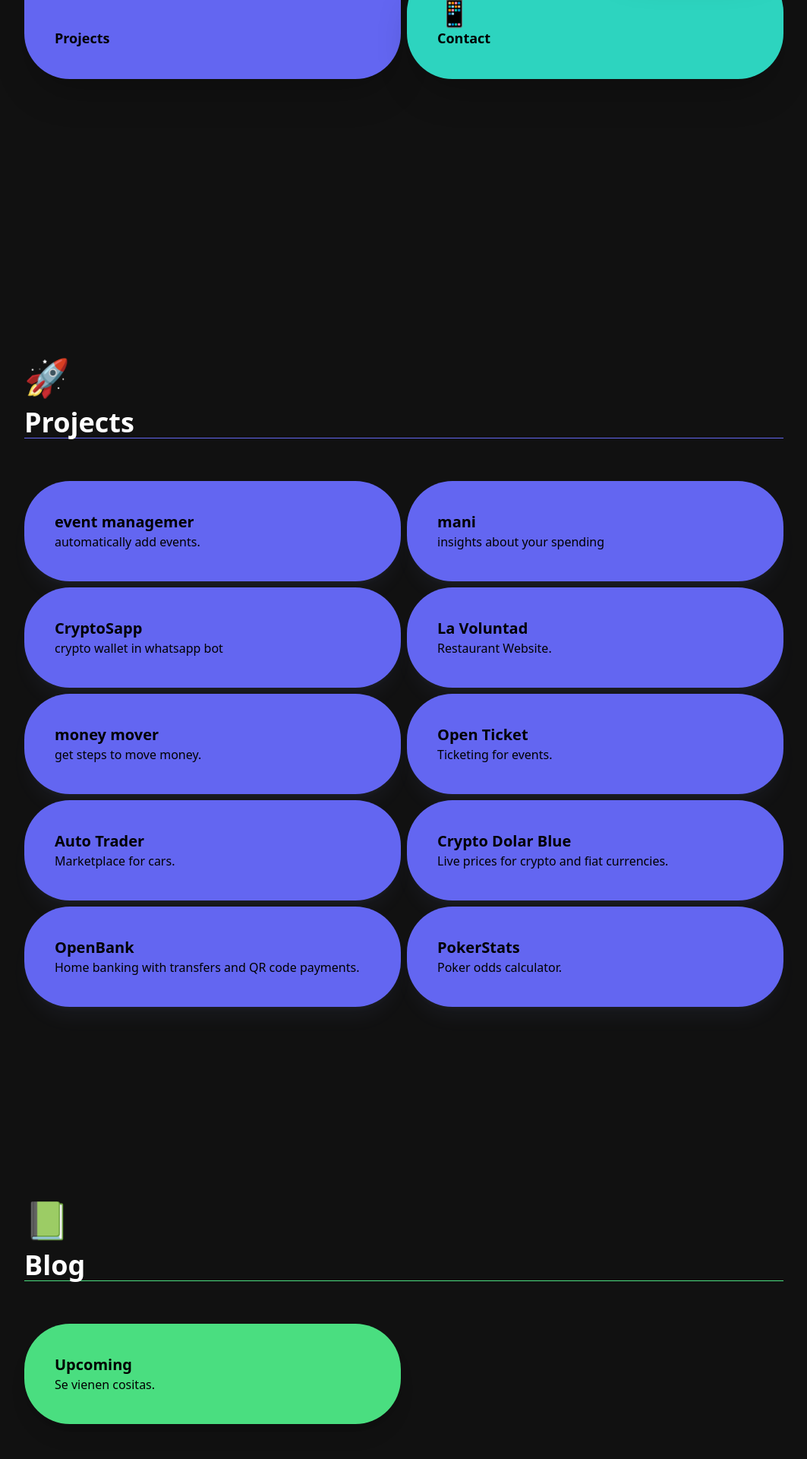
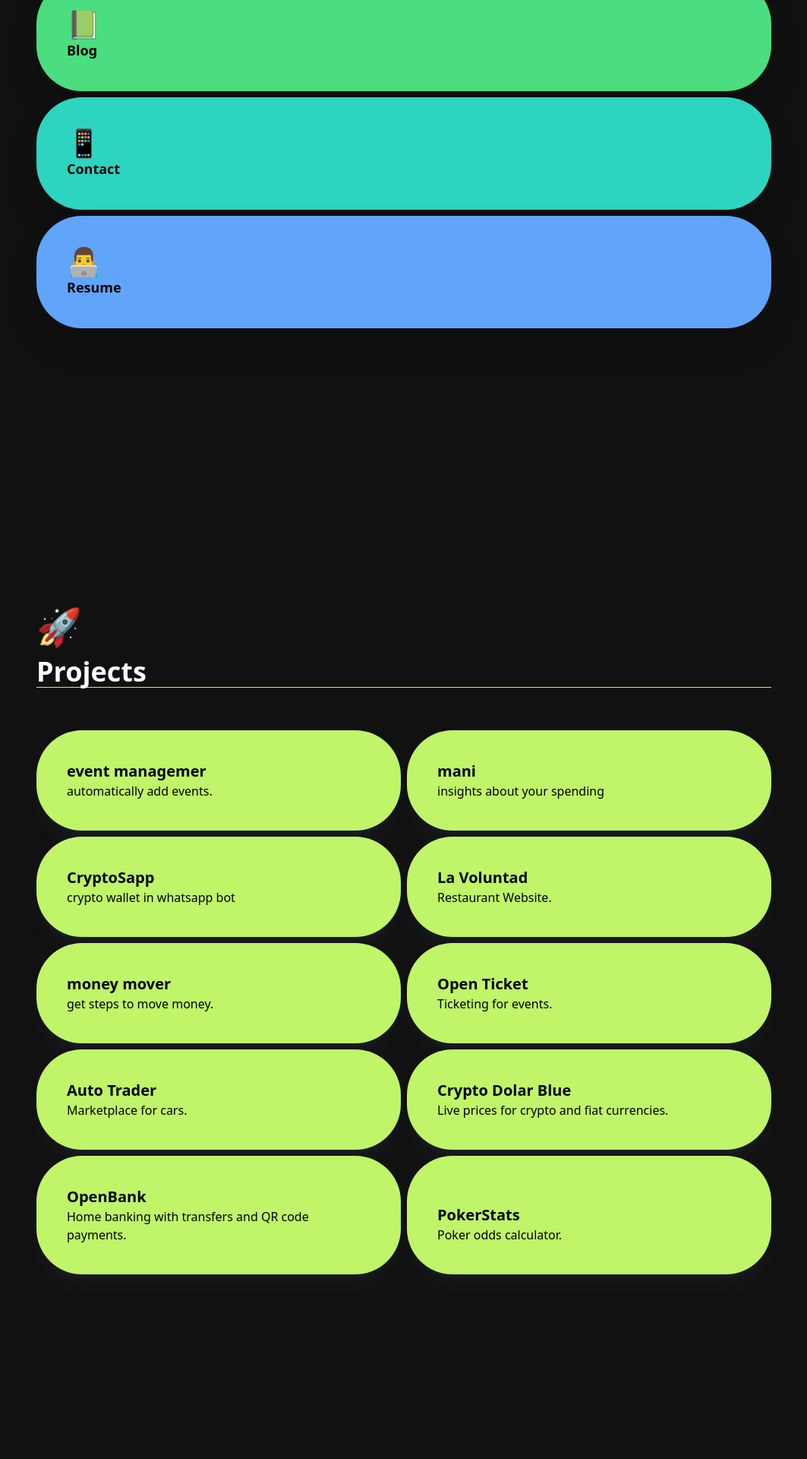
Before and after one commit to sebipap/my-blog, a Next.js app: page / in a window 1280 px wide. Shown: the part 500-2420 px from the top of the page at 76% size, without its empty margins (108-1171 px from the left). Built offline with nearby package versions, Linux system fonts and the light colour scheme.

Commit message:
Update styles and add padding to index page

```diff
--- a/components/sections.tsx
+++ b/components/sections.tsx
@@ -12,7 +12,7 @@ const Block = ({
   onClick?: () => void;
 }) => (
   <div
-    className={`${styles} rounded-[60px] p-10 flex flex-col-reverse transition-all hover:scale-95 hover:opacity-90 shadow-2xl`}
+    className={`${styles} sm:col-span-full rounded-[60px] p-10 flex flex-col-reverse transition-all hover:scale-95 hover:opacity-90 shadow-2xl `}
     onClick={onClick}
   >
     <p className={`font-semibold text-lg`}>{children}</p>
@@ -24,9 +24,9 @@ const sections = [
   {
     text: "Projects",
     emoji: "🚀",
-    blockStyle: "bg-indigo-500 col-span-2 row-span-2 hover:shadow-indigo/20",
-    sectionTitleStyle: "border-indigo-500",
-    sectionBlocksStyle: "bg-indigo-500 shadow-indigo-300/5",
+    blockStyle: "bg-[#c0f469] col-span-2 row-span-2 hover:shadow-indigo/20",
+    sectionTitleStyle: "border-[#c0f469]",
+    sectionBlocksStyle: "bg-[#c0f469] shadow-indigo-300/5",
     items: [
       {
         title: "event managemer",
@@ -95,8 +95,8 @@ const sections = [
     sectionBlocksStyle: "bg-green-400",
     items: [
       {
-        title: "Upcoming",
-        description: "Se vienen cositas.",
+        title: "Meditations about the future of software engineering",
+        href: "https://medium.com/@sebipaps/meditations-about-the-future-of-software-engineering-2bbc021cc9ca",
       },
     ],
   },
--- a/pages/index.tsx
+++ b/pages/index.tsx
@@ -10,7 +10,7 @@ export default function Home() {
         <meta name="description" content="Sebastián Papanicolau's Blog" />
         <link rel="icon" href="/favicon.ico" />
       </Head>
-      <div className={"w-[1000px] mx-auto max-w-full"}>
+      <div className={"w-[1000px] mx-auto max-w-full p-4"}>
         <div className=" place-content-center py-auto ">
           {/* vertical align center */}
           <h1 className="text-white text-4xl font-bold mt-[200px]">
--- a/tailwind.config.js
+++ b/tailwind.config.js
@@ -8,5 +8,22 @@ module.exports = {
     "./public/**/*.html",
   ],
   plugins: [],
-  theme: {},
+  theme: {
+    screens: {
+      sm: "640px",
+      // => @media (min-width: 640px) { ... }
+
+      md: "768px",
+      // => @media (min-width: 768px) { ... }
+
+      lg: "1024px",
+      // => @media (min-width: 1024px) { ... }
+
+      xl: "1280px",
+      // => @media (min-width: 1280px) { ... }
+
+      "2xl": "1536px",
+      // => @media (min-width: 1536px) { ... }
+    },
+  },
 };
```
